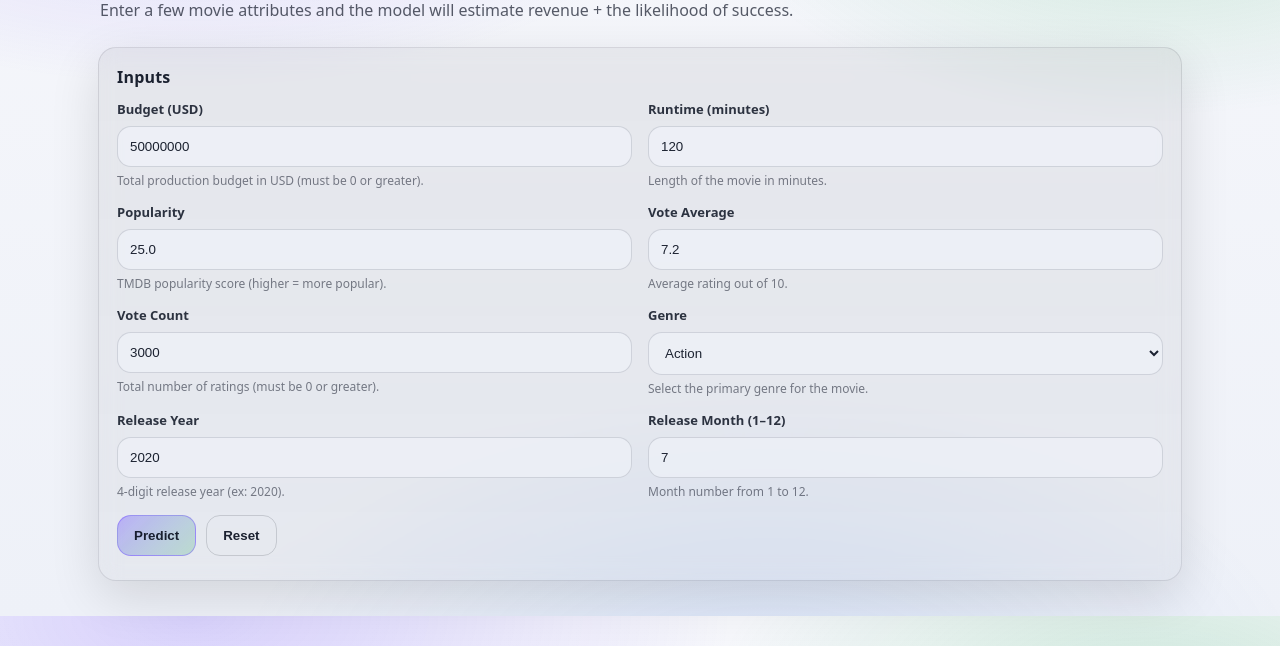
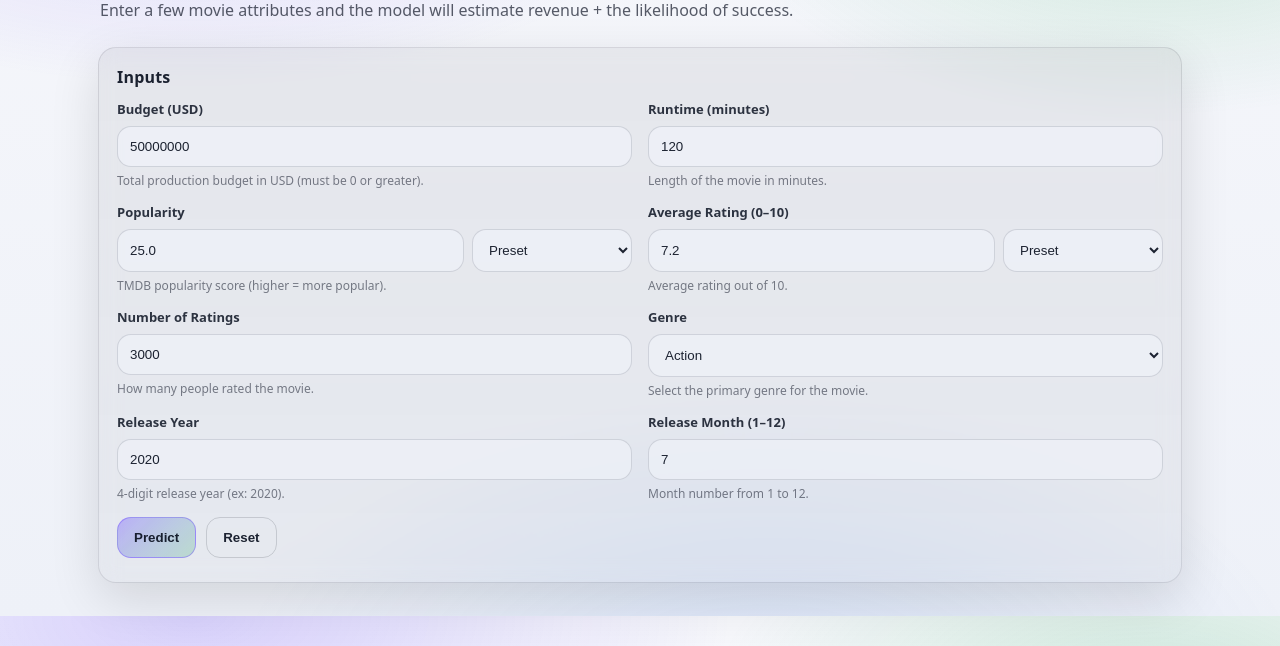
Before and after one commit to aslawant/project_and_portfolio_4, a Flask app: page / in a window 1280 px wide. Shown: the part 184-830 px from the top of the page. Run offline with Flask 3, Linux system fonts and the light colour scheme; parts of the project's set-up code (start-up, migrations or seed data) failed here and were passed over.

Commit message:
updated prediction text for clarity

```diff
--- a/static/styles.css
+++ b/static/styles.css
@@ -193,7 +193,8 @@ a{ color: inherit; }
   font-size: 13px;
 }
 
-.field input, .field select{
+.field input,
+.field select{
   width: 100%;
   padding: 12px 12px;
   border-radius: 14px;
@@ -203,11 +204,56 @@ a{ color: inherit; }
   outline: none;
 }
 
-.field input::placeholder{ color: color-mix(in srgb, var(--text) 38%, transparent); }
+.field input::placeholder{
+  color: color-mix(in srgb, var(--text) 38%, transparent);
+}
 
-.field input:focus, .field select:focus{
+.field input:focus,
+.field select:focus{
   border-color: color-mix(in srgb, var(--brand) 55%, transparent);
   box-shadow: 0 0 0 4px color-mix(in srgb, var(--brand) 18%, transparent);
+}
+
+.combo{
+  display:flex;
+  align-items:stretch;
+  width:100%;
+  gap: 8px;
+  background: transparent;
+  border: 0;
+  padding: 0;
+}
+
+.combo-input{
+  flex: 1 1 auto;
+  border: 1px solid color-mix(in srgb, var(--text) 14%, transparent);
+  background: color-mix(in srgb, var(--bg1) 70%, transparent);
+  color: var(--text);
+  padding: 12px 12px;
+  border-radius: 14px;
+  outline: none;
+  min-width: 0;
+}
+
+.combo-select{
+  flex: 0 0 160px;
+  border: 1px solid color-mix(in srgb, var(--text) 14%, transparent);
+  background: color-mix(in srgb, var(--bg1) 70%, transparent);
+  color: var(--text);
+  padding: 12px 12px;
+  border-radius: 14px;
+  outline: none;
+  cursor: pointer;
+}
+
+.combo-input:focus,
+.combo-select:focus{
+  border-color: color-mix(in srgb, var(--brand) 55%, transparent);
+  box-shadow: 0 0 0 4px color-mix(in srgb, var(--brand) 18%, transparent);
+}
+
+@media (max-width: 760px){
+  .combo-select{ flex-basis: 150px; }
 }
 
 .actions{
@@ -237,9 +283,7 @@ a{ color: inherit; }
   border-color: color-mix(in srgb, var(--text) 22%, transparent);
 }
 
-.btn:active{
-  transform: translateY(1px);
-}
+.btn:active{ transform: translateY(1px); }
 
 .btn.primary{
   border-color: color-mix(in srgb, var(--brand) 42%, transparent);
@@ -250,9 +294,7 @@ a{ color: inherit; }
   background: linear-gradient(135deg, color-mix(in srgb, var(--brand) 48%, transparent), color-mix(in srgb, var(--brand2) 28%, transparent));
 }
 
-.btn.ghost{
-  background: transparent;
-}
+.btn.ghost{ background: transparent; }
 
 .theme-toggle{
   gap: 8px;
--- a/templates/analytics.html
+++ b/templates/analytics.html
@@ -142,7 +142,7 @@
 
           <div class="result-grid" style="margin-top: 14px;">
             <div class="stat">
-              <div class="stat-label">Predicted Revenue</div>
+              <div class="stat-label">Box Office Revenue</div>
               <div class="stat-value mono">${{ result.revenue_fmt }}</div>
             </div>
             <div class="stat">
--- a/templates/index.html
+++ b/templates/index.html
@@ -63,21 +63,71 @@
             </div>
 
             <div class="field">
-              <label>Popularity</label>
-              <input name="Popularity" type="number" step="0.000001" min="0" value="{{ values.get('Popularity', 25.0) }}" required />
-              <div class="help">{{ field_help["Popularity"] }}</div>
+              <label for="Popularity">Popularity</label>
+
+              <div class="combo">
+                <input
+                  name="Popularity"
+                  id="Popularity"
+                  class="combo-input"
+                  type="number"
+                  step="0.1"
+                  min="0"
+                  value="{{ values.get('Popularity', 25.0) }}"
+                  placeholder="25"
+                  required
+                />
+
+                <select id="popPreset" class="combo-select" aria-label="Popularity preset">
+                  <option value="">Preset</option>
+                  <option value="25">Average</option>
+                  <option value="60">Trending</option>
+                  <option value="100">Blockbuster</option>
+                </select>
+              </div>
+
+              <div class="help">TMDB popularity score (higher = more popular).</div>
             </div>
 
             <div class="field">
-              <label>Vote Average</label>
-              <input name="Vote_Average" type="number" step="0.01" min="0" max="10" value="{{ values.get('Vote_Average', 7.2) }}" required />
-              <div class="help">{{ field_help["Vote_Average"] }}</div>
+              <label for="Vote_Average">Average Rating (0–10)</label>
+
+              <div class="combo">
+                <input
+                  name="Vote_Average"
+                  id="Vote_Average"
+                  class="combo-input"
+                  type="number"
+                  step="0.01"
+                  min="0"
+                  max="10"
+                  value="{{ values.get('Vote_Average', 7.2) }}"
+                  placeholder="7.2"
+                  required
+                />
+
+                <select id="ratingPreset" class="combo-select" aria-label="Rating preset">
+                  <option value="">Preset</option>
+                  <option value="7.0">Average</option>
+                  <option value="7.5">Strong</option>
+                  <option value="8.5">Excellent</option>
+                </select>
+              </div>
+
+              <div class="help">Average rating out of 10.</div>
             </div>
 
             <div class="field">
-              <label>Vote Count</label>
-              <input name="Vote_Count" type="number" step="1" min="0" value="{{ values.get('Vote_Count', 3000) }}" required />
-              <div class="help">{{ field_help["Vote_Count"] }}</div>
+              <label>Number of Ratings</label>
+              <input
+                name="Vote_Count"
+                type="number"
+                step="1"
+                min="0"
+                value="{{ values.get('Vote_Count', 3000) }}"
+                required
+              />
+              <div class="help">How many people rated the movie.</div>
             </div>
 
             <div class="field">
@@ -111,8 +161,7 @@
             <button type="button" class="btn ghost" onclick="window.location='/'">Reset</button>
           </div>
 
-          <p class="fine">
-          </p>
+          <p class="fine"></p>
         </form>
       </section>
     </main>
@@ -146,6 +195,22 @@
         });
       }
 
+      const popPreset = document.getElementById("popPreset");
+      const popInput = document.getElementById("Popularity");
+      if (popPreset && popInput) {
+        popPreset.addEventListener("change", () => {
+          if (popPreset.value !== "") popInput.value = popPreset.value;
+        });
+      }
+
+      const ratingPreset = document.getElementById("ratingPreset");
+      const ratingInput = document.getElementById("Vote_Average");
+      if (ratingPreset && ratingInput) {
+        ratingPreset.addEventListener("change", () => {
+          if (ratingPreset.value !== "") ratingInput.value = ratingPreset.value;
+        });
+      }
+
       const form = document.getElementById("predictForm");
       const btn = document.getElementById("predictBtn");
       if (form && btn) {
--- a/templates/results.html
+++ b/templates/results.html
@@ -68,7 +68,7 @@
               <div class="stat-value mono">{{ result.prob_fmt }}%</div>
             </div>
             <div class="stat">
-              <div class="stat-label">Revenue Prediction</div>
+              <div class="stat-label">Box Office Prediction</div>
               <div class="stat-value mono">${{ result.revenue_fmt }}</div>
             </div>
           </div>
@@ -79,8 +79,6 @@
           </div>
 
           <p class="fine">
-            Success vs Flop is decided by comparing predicted revenue to the Success Revenue Threshold.
-            Probability is estimated from model error (log-RMSE) and the threshold.
           </p>
         </section>
       {% endif %}
```
